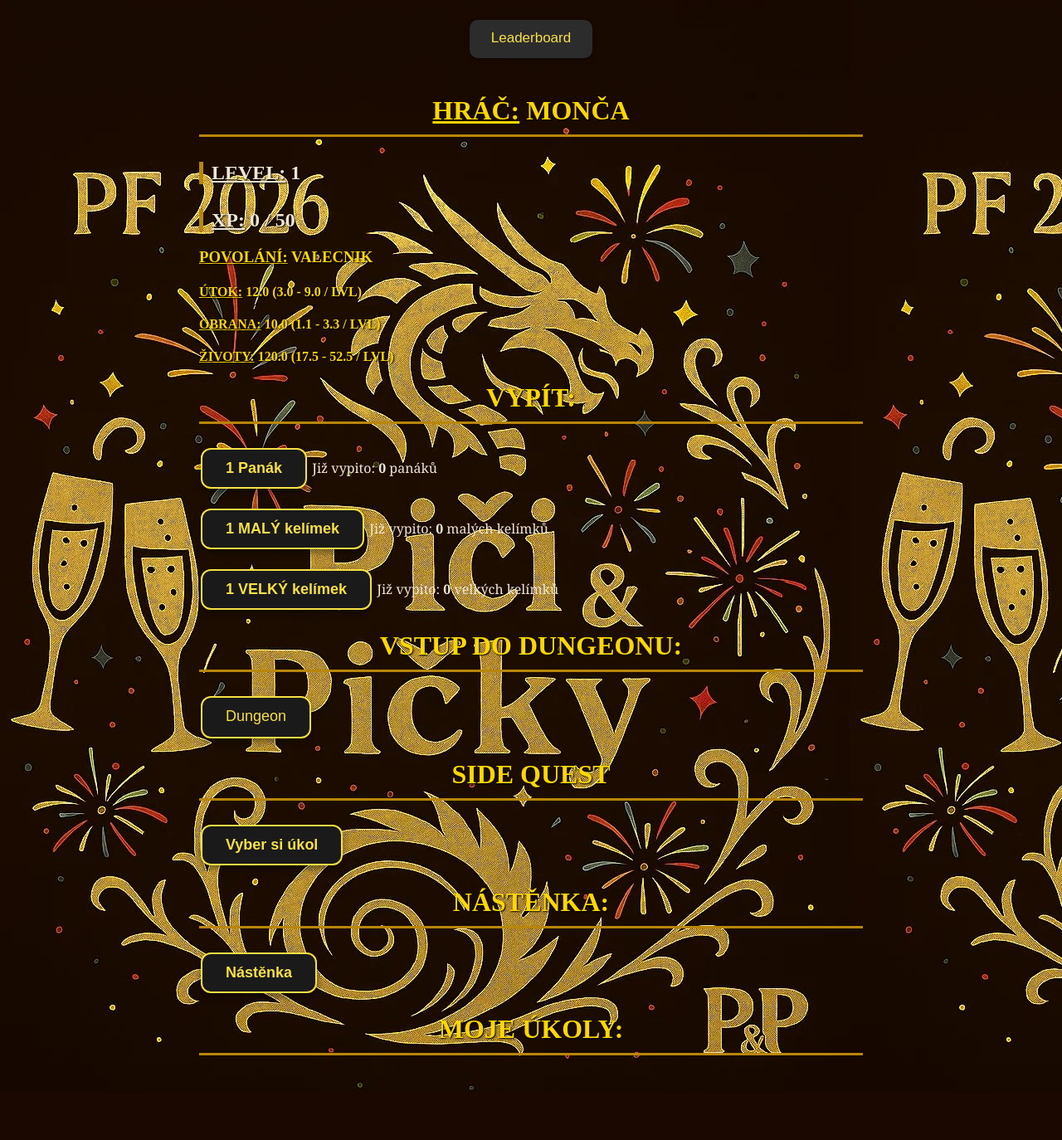
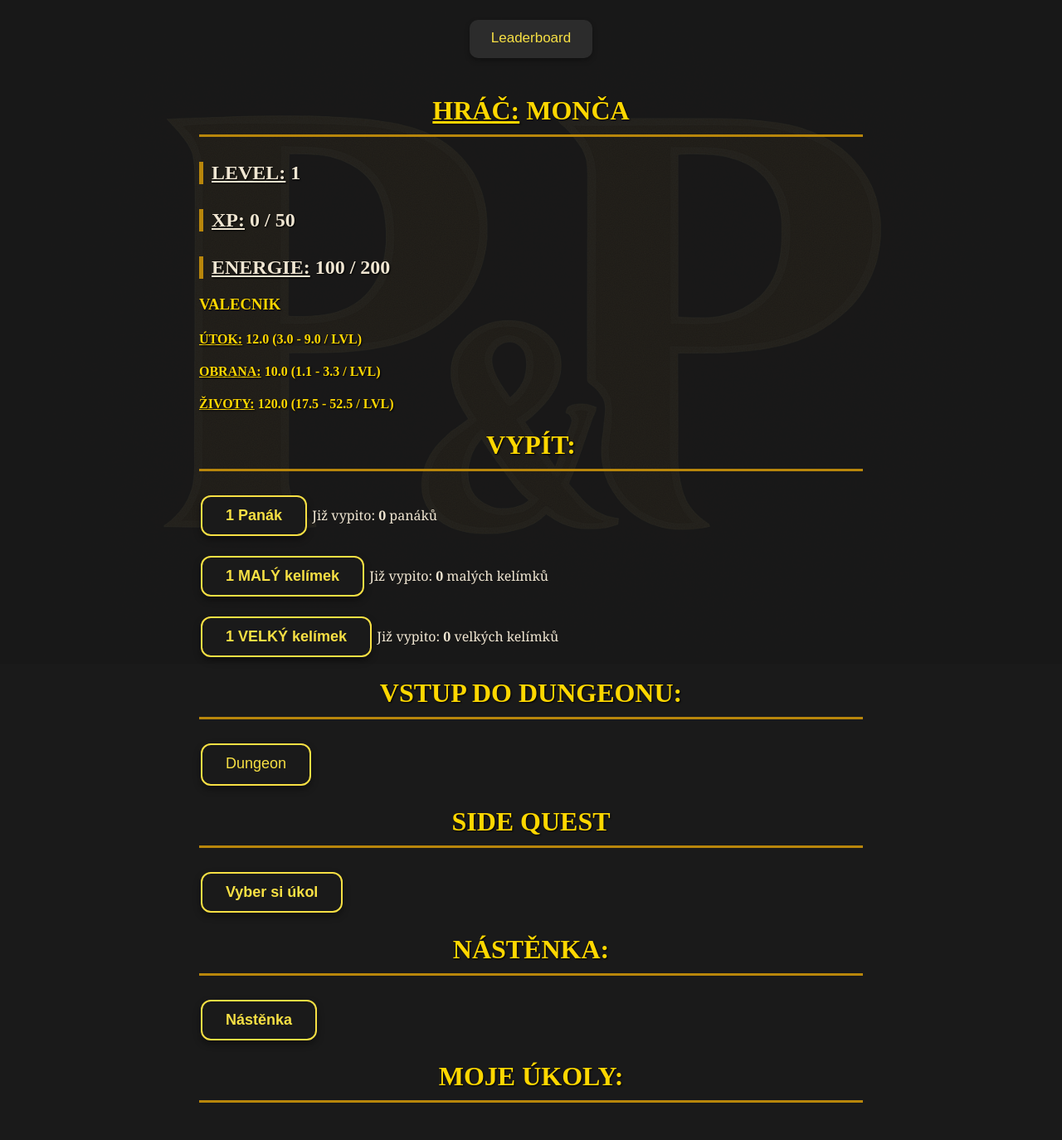
Before and after one commit to Tomas-Gallischek/PnP-Drinking-game, a Django app: page /player_info/273/ in a window 1280 px wide. Shown: the whole page at 83% size. Before the commit the page ends 1315 px from the top, so only its background shows below. Run offline with Django 5.2, Linux system fonts and the light colour scheme; data comes from the database, SQL or seed files in the repository; both versions use the stored data as it was after the commit; data that the repository does not hold is empty.

Commit message:
Přidaná logika energie

```diff
--- a/game/models.py
+++ b/game/models.py
@@ -2,6 +2,8 @@ from django.db import models
 from django.core.validators import MaxValueValidator, MinValueValidator
 import random
 from colorama import init, Fore, Style
+from django.utils import timezone
+
 
 class pocet_hracu(models.Model):
     pocet_hracu_now = models.IntegerField(default=1)
@@ -39,7 +41,9 @@ class player(models.Model):
     xp = models.IntegerField(default=0, blank=True)
     xp_need = models.IntegerField(default=50, blank=True)
     score = models.IntegerField(default=0, blank=True)
-    energie = models.IntegerField(default=100, blank=True, validators=[MinValueValidator(0), MaxValueValidator(100)])
+
+    energie = models.IntegerField(default=200, blank=True, validators=[MinValueValidator(0), MaxValueValidator(200)])
+    last_energy_update = models.DateTimeField(default=timezone.now)
 
     panak = models.IntegerField(default=0, blank=True)
     maly_kelimek = models.IntegerField(default=0, blank=True)
@@ -60,6 +64,22 @@ class player(models.Model):
     hp_koef = models.FloatField(blank=True, default=1)
     hp_now = models.FloatField(blank=True, default=1)
     hp_actual_fight = models.IntegerField(blank=True, default=1)
+
+
+    def energy_change(self):
+        if self.energie <= 200:
+            time_now = timezone.now()
+            time_diff = time_now - self.last_energy_update
+            minutes_passed = round(time_diff.total_seconds() // 60)
+            energy_to_add = int(round(minutes_passed * 5))
+            if self.energie + energy_to_add >= 200:
+                self.energie = 200
+            elif self.energie + energy_to_add <= 0:
+                self.energie = 0
+            else:
+                self.energie += energy_to_add
+            self.last_energy_update = time_now
+            self.save()
 
 
     # Uvnitř class player(models.Model):
--- a/game/templates/game/index.html
+++ b/game/templates/game/index.html
@@ -2,8 +2,8 @@
 
 {% block content %}
 
-<form action="reset" method="post">{% csrf_token %}<button type="submit">Reset</button></form>
+<form action="reset" method="post">{% csrf_token %}<button type="submit" class="button">Reset</button></form>
 
-<form action="test" method="post">{% csrf_token %}<button type="submit">Test</button></form>
+<form action="test" method="post">{% csrf_token %}<button type="submit" class="button">Test</button></form>
 
 {% endblock content %}
--- a/game/templates/game/player_info.html
+++ b/game/templates/game/player_info.html
@@ -13,7 +13,9 @@
 
         <h2><u>XP:</u> <b>{{ one_player.xp }} / {{ one_player.xp_need }}</b></h2>
 
-        <h3><u>Povolání:</u> <b>{{ one_player.povolani }}</b></h3>
+        <h2><u>Energie:</u> <b>{{ energy }} / 200 </b></h2>
+
+        <h3><b>{{ one_player.povolani }}</b></h3>
 
         <h4><u>Útok:</u> <b>{{ one_player.dmg_now }}</b> ({{ dmg_koef_min }} - {{ dmg_koef_max }} / lvl) </h4>
         <h4><u>Obrana:</u> <b>{{ one_player.armor_now }}</b> ({{ armor_koef_min }} - {{ armor_koef_max }} / lvl) </h4>
--- a/game/views.py
+++ b/game/views.py
@@ -4,9 +4,11 @@ from django.shortcuts import render, redirect
 from django.db.models import Q
 from fightapp.models import boss, boss_names_descriptions, FightLog, TurnLog
 from .models import player, side_quest, side_quest_databese, achievements, jmena_hracu
+from django.http import HttpResponse
 import random
 from fightapp.views import fight
-
+import datetime
+from django.utils import timezone
 
 def quest_done(request):
     if request.method == 'POST':
@@ -86,6 +88,17 @@ def take_quest(request):
 
         new_quest.save()
 
+        one_player.energie -= 20
+        one_player.save()
+        player.energy_change(one_player)
+        print(f"Hráči bylo odečteno 20 energie. Aktuální energie hráče {one_player.name}: {one_player.energie}")
+
+        if coop_player:
+            coop_player.energie -= 20
+            coop_player.save()
+            coop_player.energy_change()
+            print(f"Hráči bylo odečteno 20 energie. Aktuální energie hráče {coop_player.name}: {coop_player.energie}" if coop_player else "Žádný coop hráč.")
+
         return redirect('player_info', player_id=one_player.id)
 
     return redirect('index')
@@ -148,6 +161,10 @@ def player_info(request, player_id):
     hp_koef_max = round(one_player.hp_koef * 1.5, 1)
 
 
+    one_player.energy_change()
+    energy = one_player.energie
+
+
 
     player_quests = side_quest.objects.filter(
         Q(player=one_player) | Q(player_coop=one_player_name),
@@ -166,6 +183,7 @@ def player_info(request, player_id):
         'armor_koef_max': armor_koef_max,
         'hp_koef_min': hp_koef_min,
         'hp_koef_max': hp_koef_max,
+        'energy': energy,
 
         })
 
@@ -336,3 +354,6 @@ def test(request):
             'lose': lose,
             'draw': draw,
         })
+
+def admin(request):
+    return render(request, 'game/admin.html')
--- a/pnp_game/urls.py
+++ b/pnp_game/urls.py
@@ -4,9 +4,11 @@ from . import settings
 from django.conf.urls.static import static
 
 
+
 urlpatterns = [
     path('', include('game.urls',)),
-    path('admin/', admin.site.urls),
+    path('admin22/', admin.site.urls),
+    path('admin/', include('game.urls')),
     path('tutorialapp/', include('tutorialapp.urls')),
     path('fightapp/', include('fightapp.urls')),
 
--- a/static/app.css
+++ b/static/app.css
@@ -1,14 +1,39 @@
 body {
-    background-color: #1a1a1a; /* Tmavě hnědé až černé pozadí */
-    background-image: url('media/pnp_logo.jpg');
-    color: #f0e6d2; /* Světlá, starožitná barva textu */
-    font-family: 'Georgia', serif; /* Fantasy / středověký font */
+    background-color: #1a1a1a;
+    /* !!! ODEBÍRÁME background-image a nahrazujeme ho pseudo-elementem !!! */
+    color: #f0e6d2;
+    font-family: 'Georgia', serif;
     margin: 0;
     padding: 20px;
-    /* Centrování obsahu pro pocit "herního okna" */
     display: flex;
     flex-direction: column;
     align-items: center;
+
+    /* Nutné pro umístění pseudo-elementu */
+    position: relative; /* [KOREKCE] */
+    z-index: 1; /* [KOREKCE] Zajistí, že obsah bude nad pozadím */
+}
+
+/* Nová sekce pro průhledný obrázek na pozadí */
+body::before {
+    content: ""; /* Musí být pro pseudo-element */
+    position: fixed; /* Pokryje celou plochu body */
+    top: 0;
+    left: 0;
+    width: 100%;
+    height: 100%;
+
+
+    /* Nastavení obrázku: */
+    background-image: url('/media/pnp_logo.png'); /* Obrázek se přesune sem */
+    background-repeat: no-repeat; /* Zabrání opakování obrázku */
+    background-size: cover; /* Volitelné: Zajistí, že obrázek pokryje celou plochu */
+    background-position: center; /* Volitelné: Centruje obrázek */
+
+    /* Nastavení průhlednosti (40%) */
+    opacity: 0.05; /* [KOREKCE] */
+
+    z-index: -1; /* [KOREKCE] Zajistí, že pozadí bude pod obsahem */
 }
 
 /* Kontejner pro hlavní obsah */
```
Also changed, not shown: game/templates/game/admin.html (added, +7 -0 lines), db.sqlite3, game/migrations/0024_player_last_energy_update_alter_player_energie.py (added), game/migrations/0025_alter_player_last_energy_update.py (added), media/pnp_logo.jpg (deleted), media/pnp_logo.png (added), media/pnp_logo.webp (deleted).
